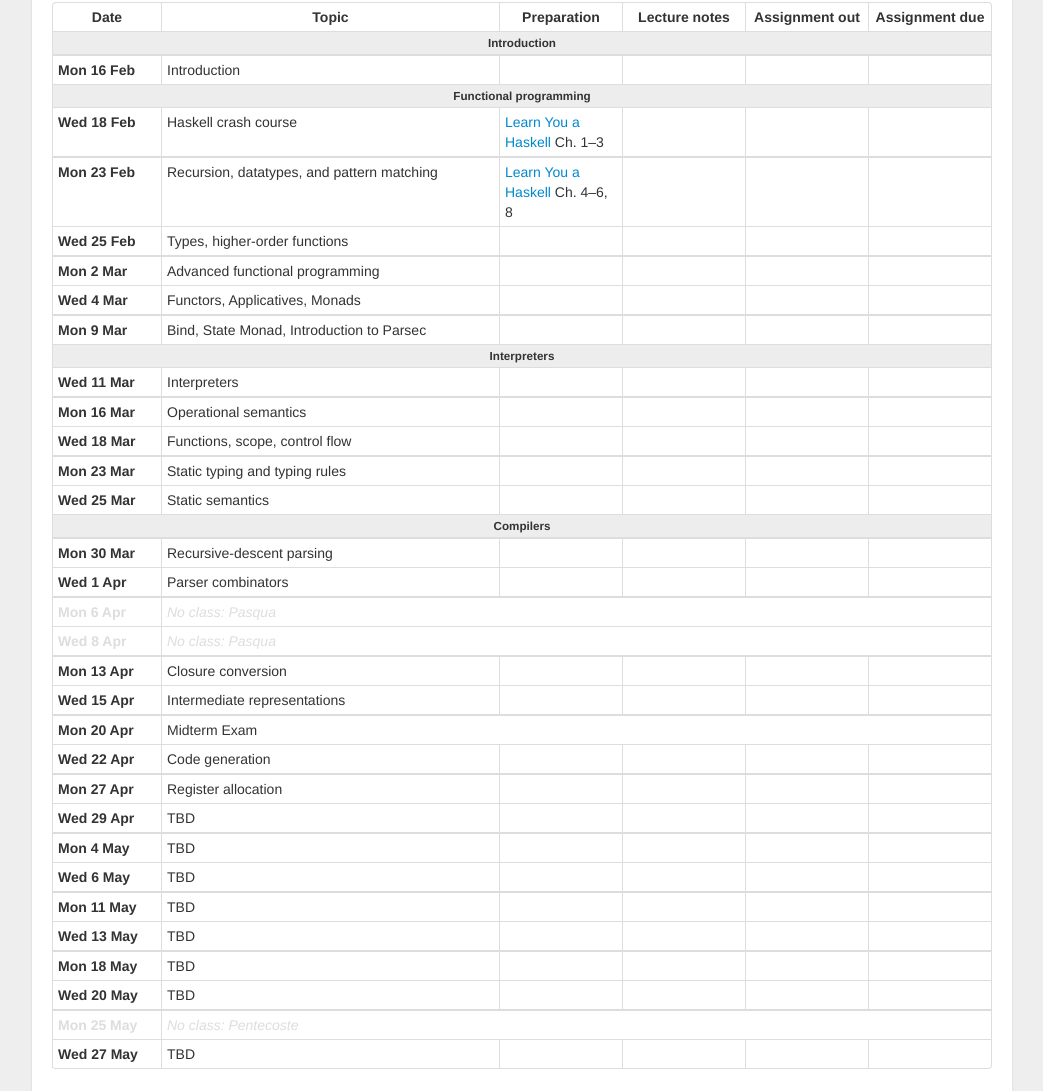
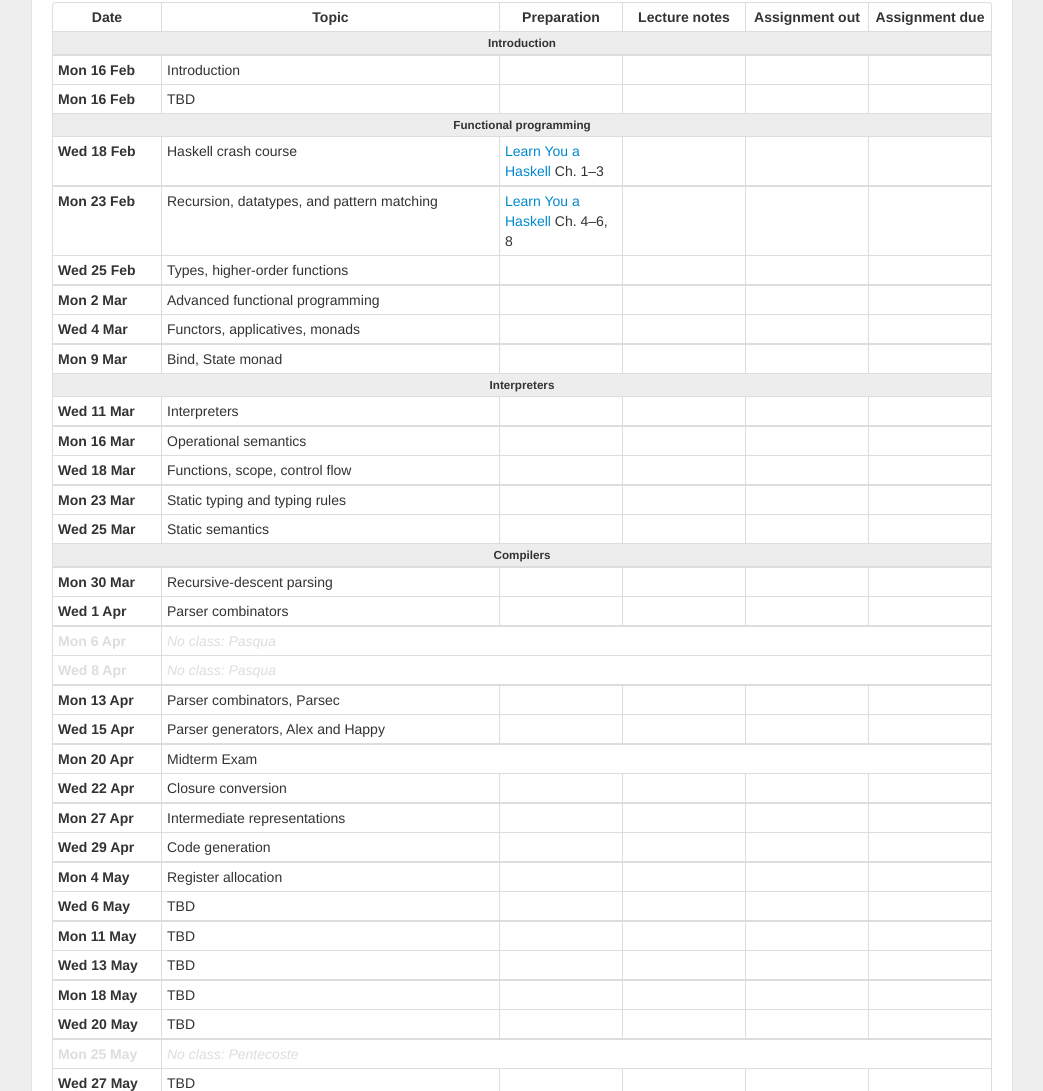
Before and after one commit to nystrom/lc2015, a plain HTML site: page index.html in a window 1280 px wide. Shown: the part 1334-2425 px from the top of the page, without its empty margins (118-1161 px from the left). Drawn offline with nearby package versions, Linux system fonts and the light colour scheme.

Commit message:
more parsing

```diff
--- a/schedule.html
+++ b/schedule.html
@@ -1,12 +1,13 @@
 <tr><th colspan='6' class='schedule-section'>Introduction</th></tr>
 <tr><th scope='row'>Mon 16 Feb</th><td>Introduction</td><td></td><td></td><td></td><td></td></tr>
+<tr><th scope='row'>Mon 16 Feb</th><td>TBD</td><td></td><td></td><td></td><td></td></tr>
 <tr><th colspan='6' class='schedule-section'>Functional programming</th></tr>
 <tr><th scope='row'>Wed 18 Feb</th><td>Haskell crash course</td><td><a href="http://learnyouahaskell.com/chapters">Learn You a Haskell</a> Ch. 1&ndash;3</td><td></td><td></td><td></td></tr>
 <tr><th scope='row'>Mon 23 Feb</th><td>Recursion, datatypes, and pattern matching</td><td><a href="http://learnyouahaskell.com/chapters">Learn You a Haskell</a> Ch. 4&ndash;6, 8</td><td></td><td></td><td></td></tr>
 <tr><th scope='row'>Wed 25 Feb</th><td>Types, higher-order functions</td><td></td><td></td><td></td><td></td></tr>
 <tr><th scope='row'>Mon 2 Mar</th><td>Advanced functional programming</td><td></td><td></td><td></td><td></td></tr>
-<tr><th scope='row'>Wed 4 Mar</th><td>Functors, Applicatives, Monads</td><td></td><td></td><td></td><td></td></tr>
-<tr><th scope='row'>Mon 9 Mar</th><td>Bind, State Monad, Introduction to Parsec</td><td></td><td></td><td></td><td></td></tr>
+<tr><th scope='row'>Wed 4 Mar</th><td>Functors, applicatives, monads</td><td></td><td></td><td></td><td></td></tr>
+<tr><th scope='row'>Mon 9 Mar</th><td>Bind, State monad</td><td></td><td></td><td></td><td></td></tr>
 <tr><th colspan='6' class='schedule-section'>Interpreters</th></tr>
 <tr><th scope='row'>Wed 11 Mar</th><td>Interpreters</td><td></td><td></td><td></td><td></td></tr>
 <tr><th scope='row'>Mon 16 Mar</th><td>Operational semantics</td><td></td><td></td><td></td><td></td></tr>
@@ -18,13 +19,13 @@
 <tr><th scope='row'>Wed 1 Apr</th><td>Parser combinators</td><td></td><td></td><td></td><td></td></tr>
 <tr class='no-class'><th scope='row'>Mon 6 Apr</th><td colspan='5'><i>No class: Pasqua</i></td></tr>
 <tr class='no-class'><th scope='row'>Wed 8 Apr</th><td colspan='5'><i>No class: Pasqua</i></td></tr>
-<tr><th scope='row'>Mon 13 Apr</th><td>Closure conversion</td><td></td><td></td><td></td><td></td></tr>
-<tr><th scope='row'>Wed 15 Apr</th><td>Intermediate representations</td><td></td><td></td><td></td><td></td></tr>
+<tr><th scope='row'>Mon 13 Apr</th><td>Parser combinators, Parsec</td><td></td><td></td><td></td><td></td></tr>
+<tr><th scope='row'>Wed 15 Apr</th><td>Parser generators, Alex and Happy</td><td></td><td></td><td></td><td></td></tr>
 <tr><th scope='row'>Mon 20 Apr</th><td colspan='5'>Midterm Exam</td></tr>
-<tr><th scope='row'>Wed 22 Apr</th><td>Code generation</td><td></td><td></td><td></td><td></td></tr>
-<tr><th scope='row'>Mon 27 Apr</th><td>Register allocation</td><td></td><td></td><td></td><td></td></tr>
-<tr><th scope='row'>Wed 29 Apr</th><td>TBD</td><td></td><td></td><td></td><td></td></tr>
-<tr><th scope='row'>Mon 4 May</th><td>TBD</td><td></td><td></td><td></td><td></td></tr>
+<tr><th scope='row'>Wed 22 Apr</th><td>Closure conversion</td><td></td><td></td><td></td><td></td></tr>
+<tr><th scope='row'>Mon 27 Apr</th><td>Intermediate representations</td><td></td><td></td><td></td><td></td></tr>
+<tr><th scope='row'>Wed 29 Apr</th><td>Code generation</td><td></td><td></td><td></td><td></td></tr>
+<tr><th scope='row'>Mon 4 May</th><td>Register allocation</td><td></td><td></td><td></td><td></td></tr>
 <tr><th scope='row'>Wed 6 May</th><td>TBD</td><td></td><td></td><td></td><td></td></tr>
 <tr><th scope='row'>Mon 11 May</th><td>TBD</td><td></td><td></td><td></td><td></td></tr>
 <tr><th scope='row'>Wed 13 May</th><td>TBD</td><td></td><td></td><td></td><td></td></tr>
```
Also changed, not shown: 1 other file.
